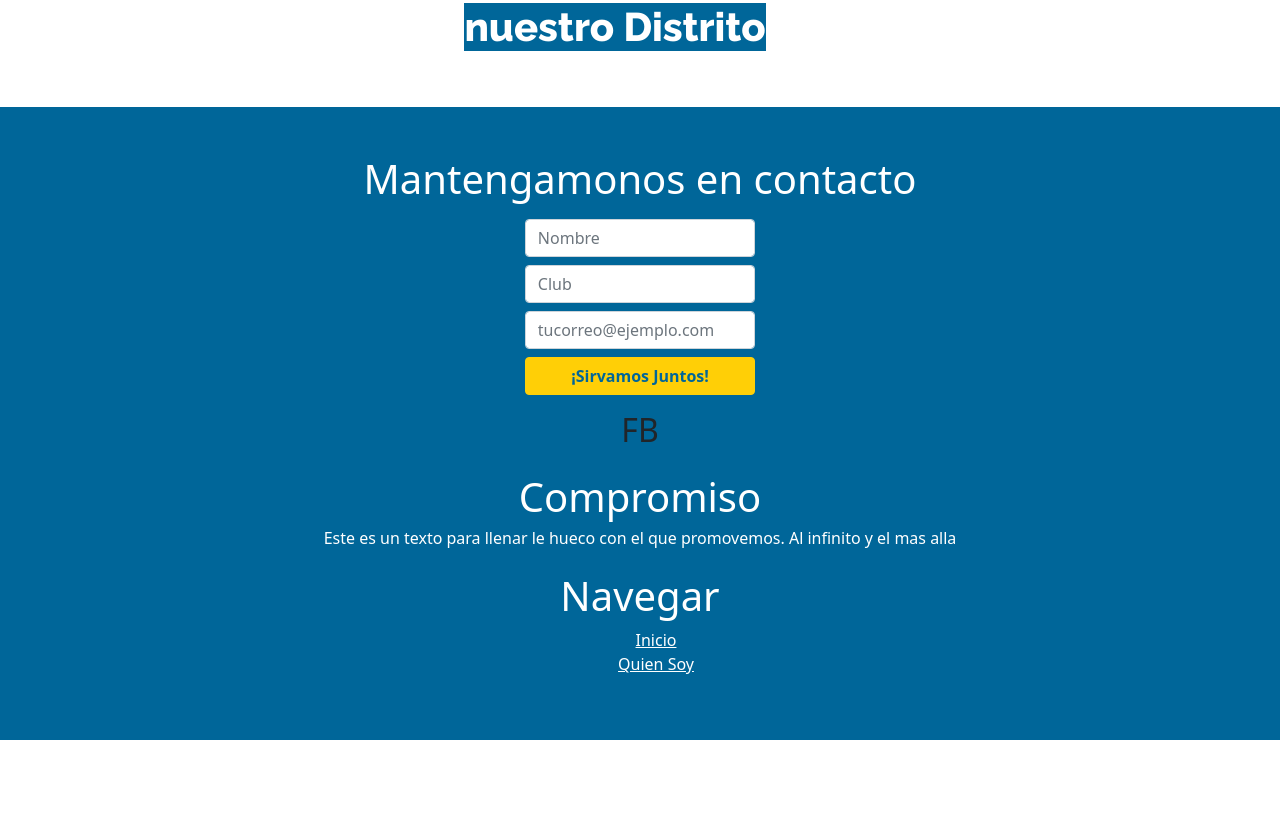
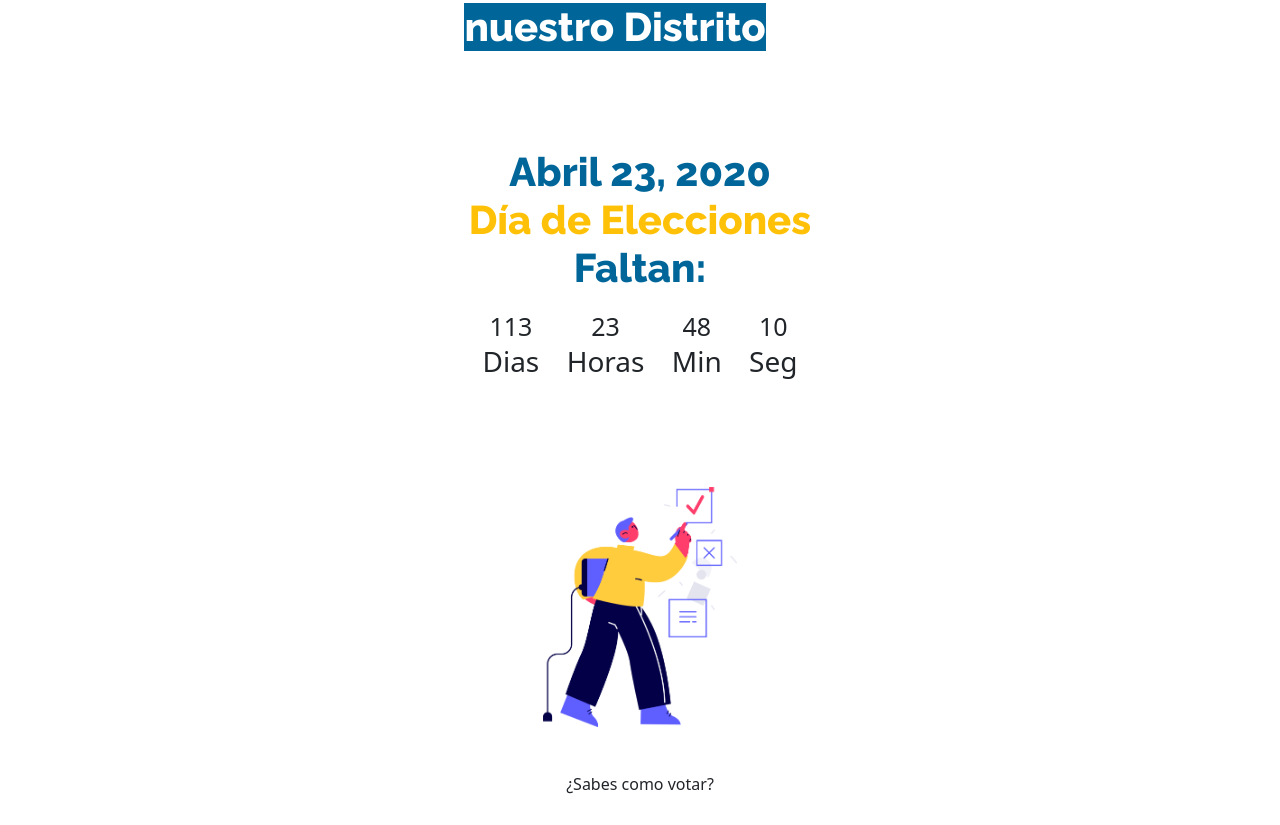
Before and after one commit to EstebanMPC/LCcampaign, a website: page index.html in a window 1280 px wide. Shown: the part 2615-3440 px from the top of the page. Before the commit the page ends 3355 px from the top, so only its background shows below. Drawn offline with nearby package versions, Linux system fonts and the light colour scheme.

Commit message:
added JS timer

```diff
--- a/css/styles.css
+++ b/css/styles.css
@@ -48,6 +48,15 @@
   font-family: "Nunito", sans-serif;
   font-size: 1.2rem;
   margin: 0 0 20px;
+}
+
+.timerfont {
+  font-family: "Raleway", sans-serif;
+  font-size: 40px;
+  color: #006699;
+  font-weight: 800;
+  margin: 0px;
+  padding: 0px;
 }
 
 /* LANDING PAGE */
@@ -271,6 +280,39 @@ ul {
   font-weight: bold;
 }
 
+/* #timer {
+  font-size: 5rem;
+  font-weight: bold;
+  padding: 30px;
+} */
+
+.coming-soon {
+  min-height: 100vh;
+  display: flex;
+  align-items: center;
+  flex-direction: column;
+  justify-content: center;
+}
+
+.countdown {
+  display: flex;
+  text-align: center;
+  justify-content: space-around;
+  font-size: 25px;
+}
+
+.waiting {
+  height: 30vh;
+  margin-top: 100px;
+}
+
+/* .day,
+.hour,
+.minute,
+.second {
+  font-size: 1rem;
+} */
+
 /* * {
   background: #000 !important;
   color: #0f0 !important;
--- a/index.html
+++ b/index.html
@@ -62,6 +62,8 @@
             </div>
         </div>
     </header>
+
+    <!--  -->
     <div id="emailcalltoaction"  >
         <div class="pt-4 d-flex flex-column display-column align-items-center justify-content-center titleTwo animate__animated animate__fadeIn" >
             <h2>Expandamos <span class="text-warning">Juntos</span> el</h2>
@@ -137,15 +139,41 @@
     <div class="carouselgradientbottom pt-2"></div>
 
     <!--  -->
-    <div class="carouselsubtitle d-flex flex-column justify-content-center align-items-center mb-5" data-aos="fade-up">
+    <div class="carouselsubtitle d-flex flex-column justify-content-center align-items-center mb-3" data-aos="fade-up">
         <h2 class="bluebackground carouseltitle">Más de 25 años</h2>
         <h2 class="yellowbackground carouseltitle">de Servicio a</h2>
         <h2 class="bluebackground carouseltitle">nuestro Distrito</h2>
     </div>
     <!-- COUNTDOWN TIMER -->
-    <div>
-
-    </div>
+    <section id="timer" class="coming-soon">
+        <div>
+            <div style="text-align: center;" class="mb-3">
+                <h2 class="timerfont">Abril 23, 2020</h2>
+                <h2 class="timerfont text-warning">Día de Elecciones</h2>
+                <h2 class="timerfont">Faltan:</h2>
+            </div>
+            <div class="countdown">
+                <div class="container-day">
+                    <div class="day">Time</div>
+                    <h3>Dias</h3>
+                </div>
+                <div class="container-hour">
+                    <div class="hour">Time</div>
+                    <h3>Horas</h3>
+                </div>
+                <div class="container-minute">
+                    <div class="minute">Time</div>
+                    <h3>Min</h3>
+                </div>
+                <div class="container-seconds">
+                    <div class="second">Time</div>
+                    <h3>Seg</h3>
+                </div>
+            </div>
+        </div>
+        <img class="waiting mb-5" src="./img/073.png" alt="">
+        <h6>¿Sabes como votar?</h6>
+    </section>
 
 
 
@@ -164,7 +192,7 @@
                         <input type="email" class="form-control" id="email" name="email" placeholder="tucorreo@ejemplo.com" required="">
                     </div>
                     <div class="mt-2 pb-3 d-grid gap-2">
-                        <button class="btn btn-warning " type="submit">¡Sirvamos Juntos!</button>
+                        <button class="btn btn-warning " type="submit">¡SIRVAMOS JUNTOS!</button>
                     </div>
                 </form>
             </div>
--- a/js/scripts.js
+++ b/js/scripts.js
@@ -14,3 +14,27 @@ hamburgerBtn.addEventListener('click', function () {
         console.log("Second click works!")
     }
 });
+
+
+var x = setInterval(function() {
+    var countDate = new Date("April 23, 2022 15:37:25").getTime();
+    var now = new Date().getTime();
+    var gap = countDate - now;
+
+    var second = 1000;
+    var minute = second * 60;
+    var hour = minute * 60;
+    var day = hour * 24;
+
+    const textDay = Math.floor(gap / day);
+    const textHour = Math.floor((gap % day) /  hour);
+    const textMinute = Math.floor((gap % hour) /  minute);
+    const textSecond= Math.floor((gap % minute) /  second);
+
+    document.querySelector('.day').innerText = textDay
+    document.querySelector('.hour').innerText = textHour
+    document.querySelector('.minute').innerText = textMinute
+    document.querySelector('.second').innerText = textSecond
+
+    console.log(now, countDate)
+}, 1000);
```
Also changed, not shown: img/073.png (added).
